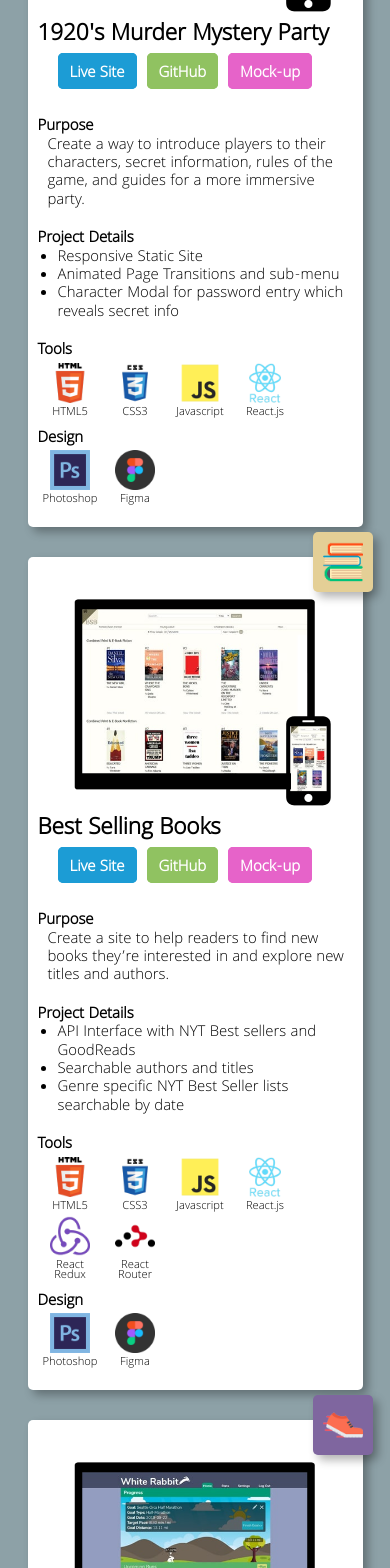
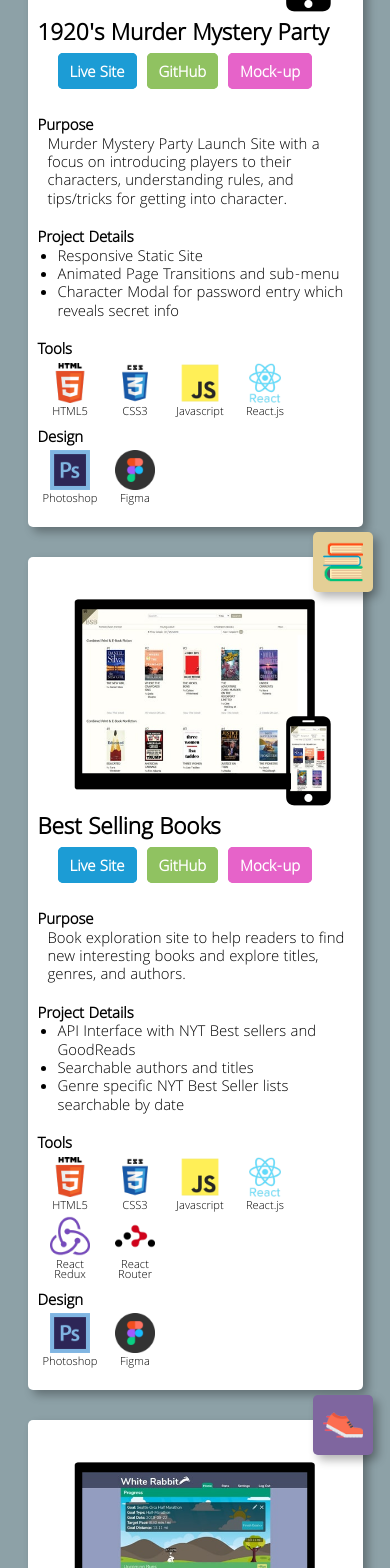
Before and after one commit to Dan2D/web-dev-portfolio, a React (Create React App) app: page / in a window 390 px wide. Shown: the part 1080-2648 px from the top of the page. Built offline with nearby package versions, Linux system fonts and the light colour scheme.

Commit message:
updated resume and mobile width fix

```diff
--- a/src/components/Projects/ProjTxt.js
+++ b/src/components/Projects/ProjTxt.js
@@ -1,14 +1,14 @@
 export const projTxt = {
     mystery: {
-        purpose: ["Create a way to introduce players to their characters, secret information, rules of the game, and guides for a more immersive party."],
+        purpose: ["Murder Mystery Party Launch Site with a focus on introducing players to their characters, understanding rules, and tips/tricks for getting into character."],
         notes: ["Responsive Static Site", "Animated Page Transitions and sub-menu", "Character Modal for password entry which reveals secret info"]
     },
     books: {
-        purpose: ["Create a site to help readers to find new books they’re interested in and explore new titles and authors."],
+        purpose: ["Book exploration site to help readers to find new interesting books and explore titles, genres, and authors."],
         notes: ["API Interface with NYT Best sellers and GoodReads", "Searchable authors and titles", "Genre specific NYT Best Seller lists searchable by date"]
     },
     run: {
-        purpose: ["Provide a way for myself and others to track their running goals and progress towards those goals through individual runs.",
+        purpose: ["Running Tracker App for setting goals and tracking progress with a unique and fun style.",
         "username: \"Test\"", "password: \"Test123!!\""  ],
         notes: ["Asynchronous JWT authentication and user password encryption", "CRUD System for user goals and runs", "Visual progress indicator for completion of goals", "Animated Page Transitions"]
     }
--- a/src/index.css
+++ b/src/index.css
@@ -5,7 +5,9 @@
        url('./fonts/Khula-Bold.ttf') format('ttf');
 }
 
-body {
+html, body {
+  min-width: 100vw;
+  max-width: 100vw;
   overflow-x: hidden;
   background: #C6DABF;
 }
```
Also changed, not shown: src/images/views/Web-Developer-Resume-Dan-Schultz-2019.png.
